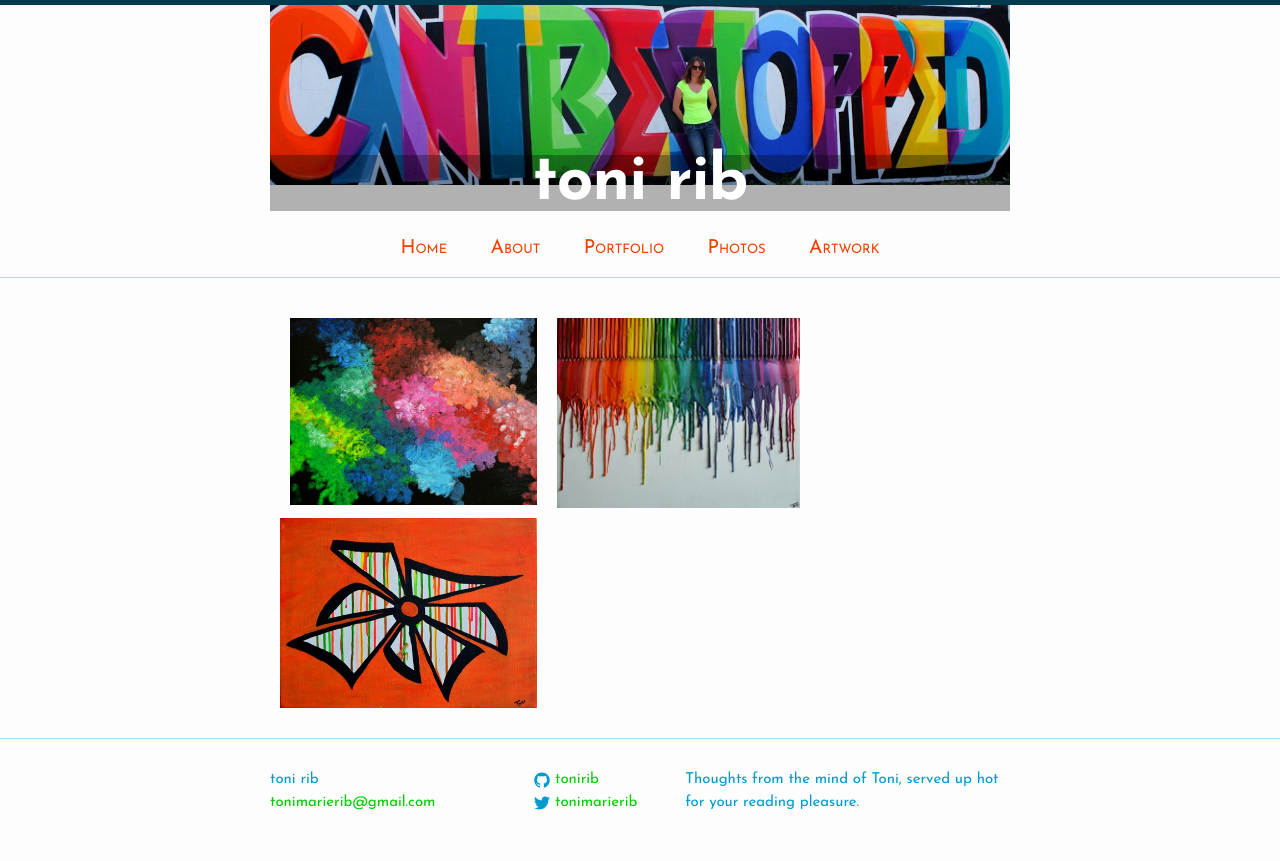
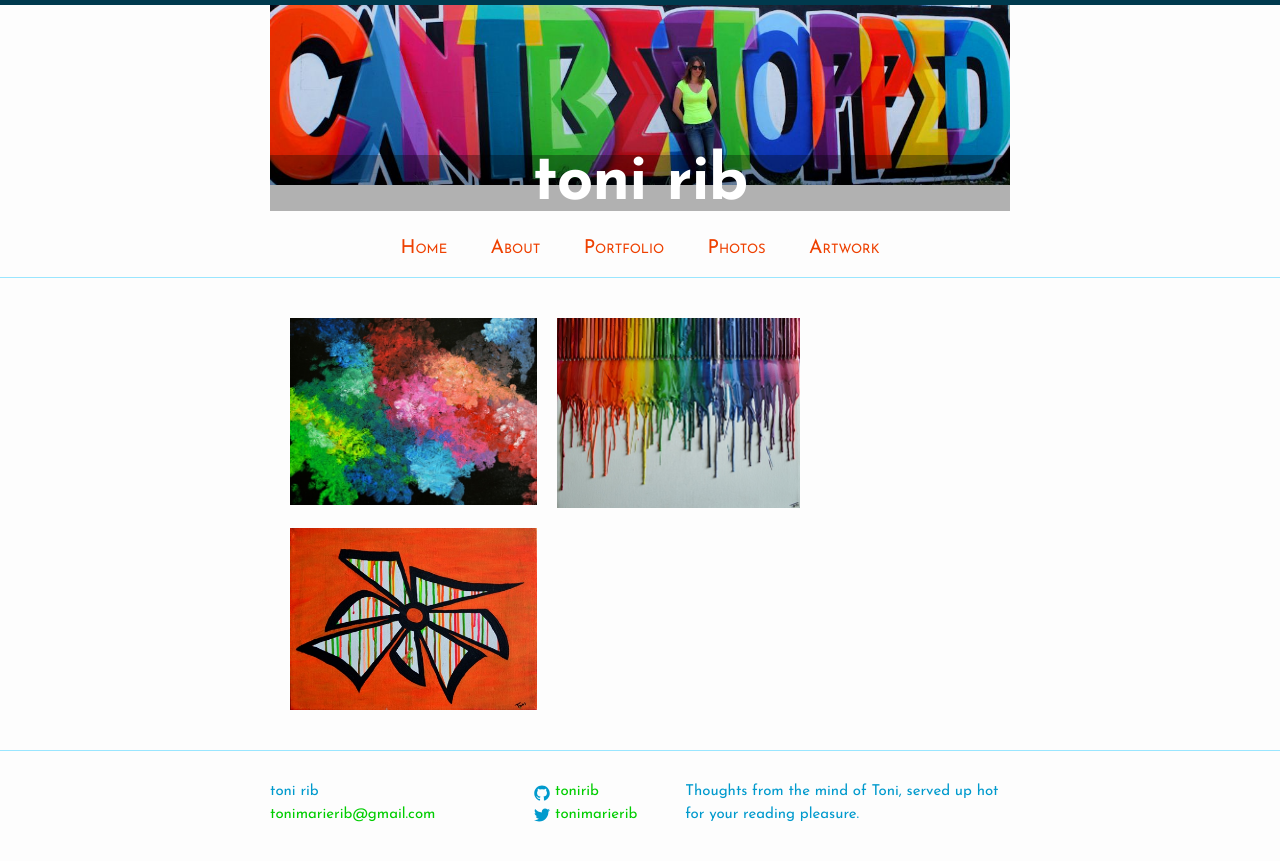
Before and after one commit to ToniRib/personal-blog, a Jekyll site: the page built from artwork.html, in a window 1280 px wide. Shown: the top 861 px of the page. Built offline with Jekyll 4.4.1, drawn with Linux system fonts in a browser that asks for light colours.

Commit message:
fixes third column to be col-1-3

```diff
--- a/artwork.html
+++ b/artwork.html
@@ -12,7 +12,7 @@ layout: default
       <img class="artwork-img" src="{{ site.baseurl }}/images/crayon_painting.jpg" alt="crayon drip image" />
     </div>
 
-    <div class="col-1-2">
+    <div class="col-1-3">
       <img class="artwork-img" src="{{ site.baseurl }}/images/drip_painting.jpg" alt="paint drip image" />
     </div>
   </section>
```
Also changed, not shown: 2 other files.
